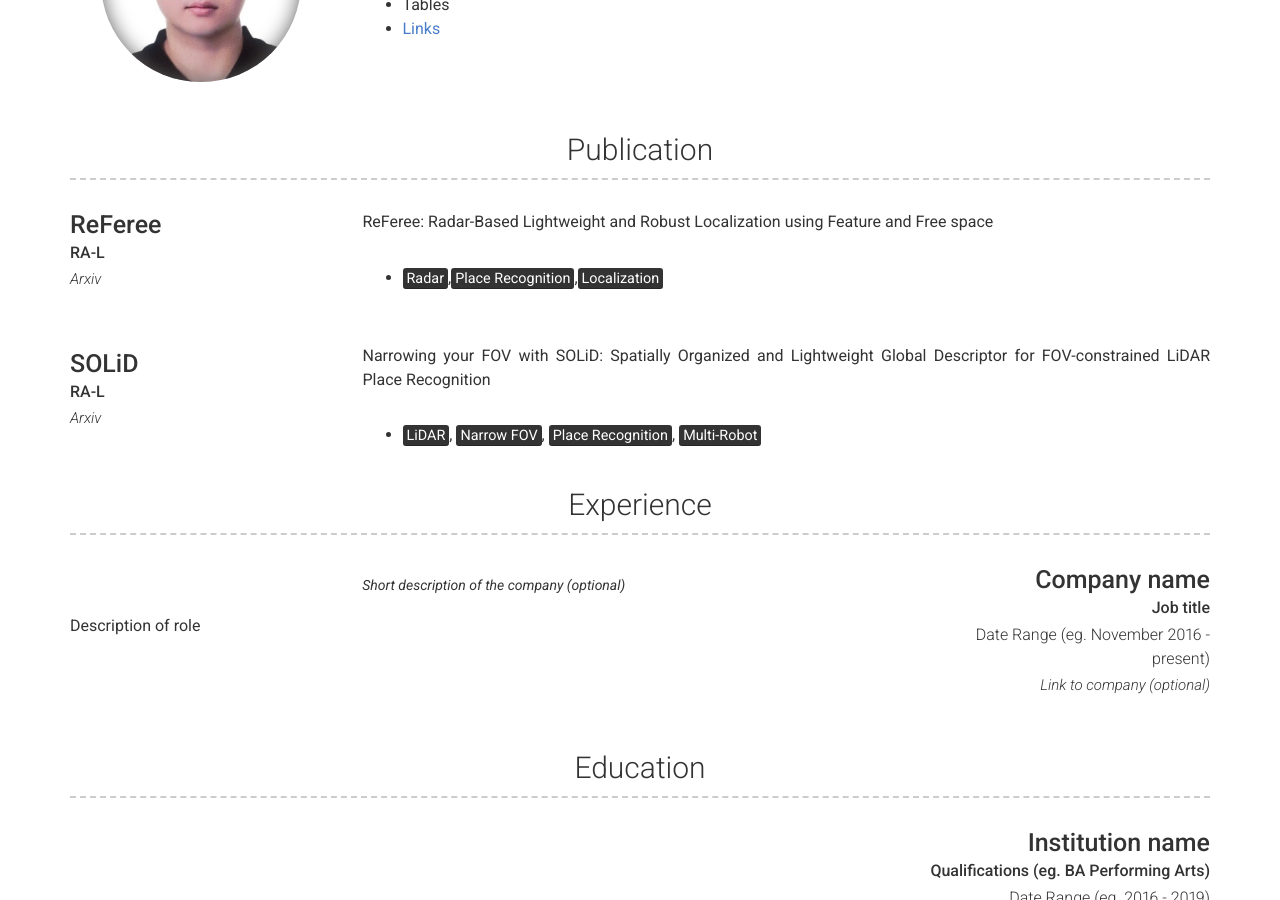
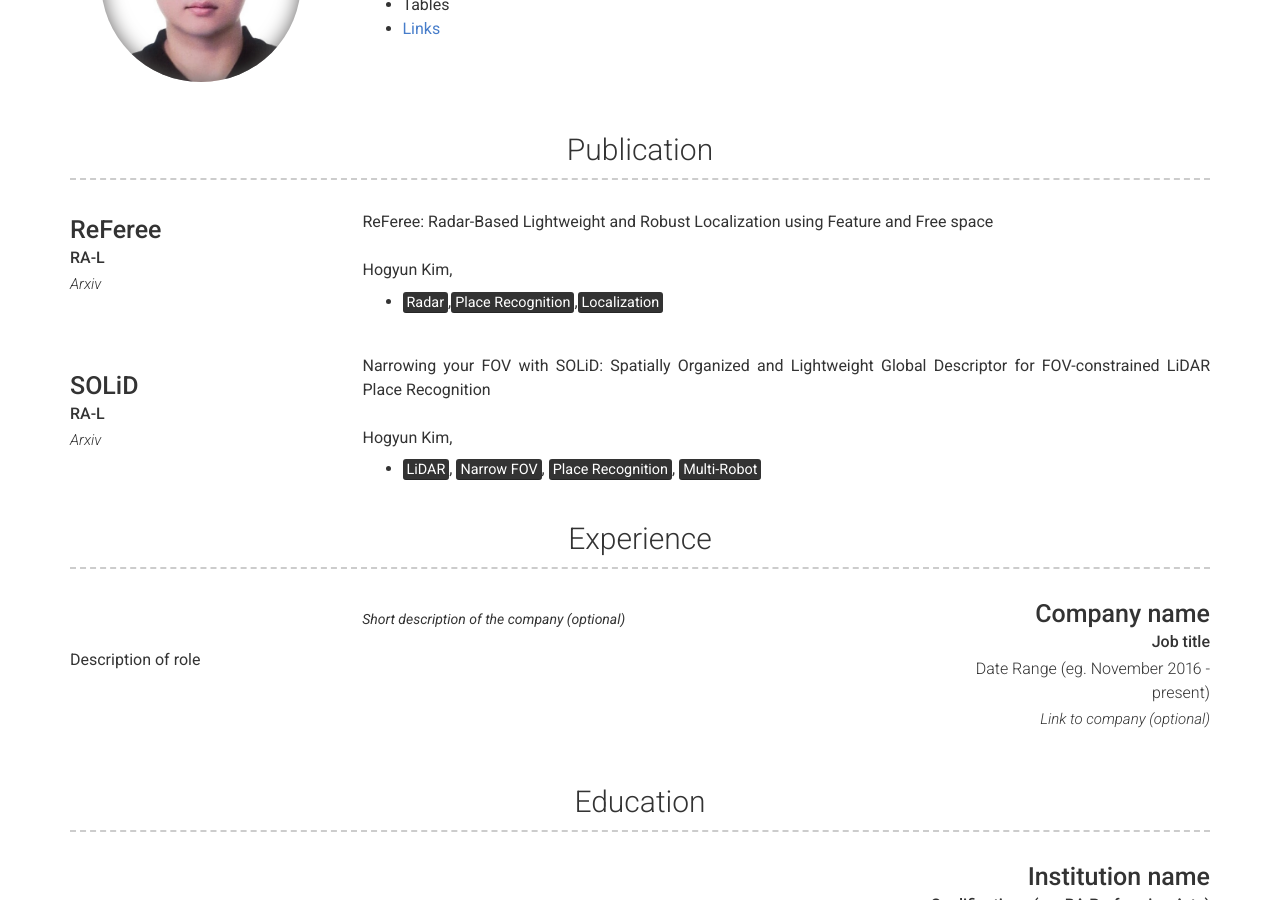
Before and after one commit to hogyun2/hogyun2.github.io, a Jekyll site: the page built from index.md, in a window 1280 px wide and 900 px high, scrolled down 531 px. Built offline with Jekyll 4.4.1, drawn with Linux system fonts in a browser that asks for light colours; nearby versions of some CDN libraries.

Commit message:
Update _config.yml

```diff
--- a/_config.yml
+++ b/_config.yml
@@ -72,6 +72,7 @@ content:
         caption:
         description: | # this will include new lines to allow paragraphs
           ReFeree: Radar-Based Lightweight and Robust Localization using Feature and Free space <br><br>
+          Hogyun Kim,
             - <mark>Radar</mark>,<mark>Place Recognition</mark>,<mark>Localization</mark>
 
       - title: SOLiD
@@ -81,6 +82,7 @@ content:
         caption:
         description: | # this will include new lines to allow paragraphs
           Narrowing your FOV with SOLiD: Spatially Organized and Lightweight Global Descriptor for FOV-constrained LiDAR Place Recognition<br><br>
+          Hogyun Kim,
             - <mark>LiDAR</mark>, <mark>Narrow FOV</mark>, <mark>Place Recognition</mark>, <mark>Multi-Robot</mark>
 
   - title: Experience
```
